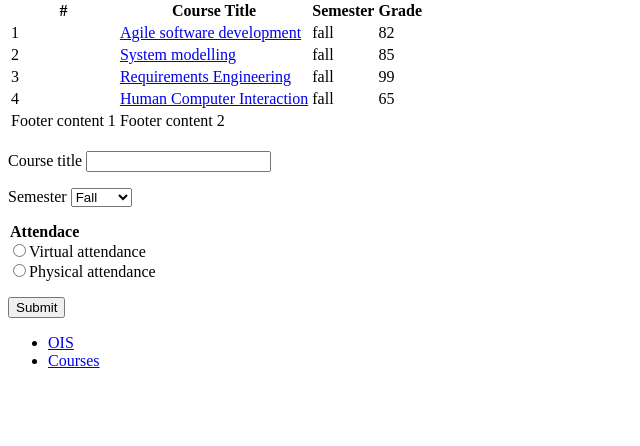
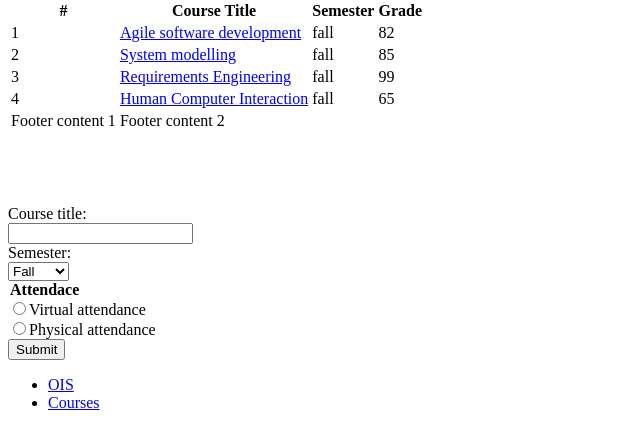
Before and after one commit to marleneibrus/WADpraks2, a plain HTML site: page index.html in a window 1280 px wide. Shown: the part 326-772 px from the top of the page, without its empty margins (0-640 px from the left). Drawn offline with Linux system fonts and the light colour scheme.

Commit message:
muudatused

```diff
--- a/index.html
+++ b/index.html
@@ -74,25 +74,25 @@
           </tfoot>
       </table>
   </section><br/>
+  <br>
+  <br>
+  <br>
   <section>
-    <form method="get">
-      <label>Course title</label>
+    <form method="get" action="/addNewCourse">
+      <label>Course title:</label>
+      <br>
       <input/>
-    </form>
-    <form>
-      <label>Semester</label>
+      <br/>
+      <label>Semester:</label>
+      <br>
       <select name="semester">
         <option value="Fall">Fall</option>
         <option value="Spring">Spring</option>
-      </select>
-    </form>
-    <form>
+      </select><br/>
       <legend><strong>Attendace</strong></legend>
-        <input type="radio" id="virtual" /><label for="virtual">Virtual attendance</label><br />
-        <input type="radio" id="physical" /><label for="physical">Physical attendance</label><br />
-    </form>
-    <form>
-      <button>Submit</button>
+        <input name="attendance" type="radio" id="virtual" /><label for="virtual">Virtual attendance</label><br />
+        <input name="attendance" type="radio" id="physical" /><label for="physical">Physical attendance</label><br />
+        <button type="submit">Submit</button><br/>
     </form>
   </section>
   </header>
```
